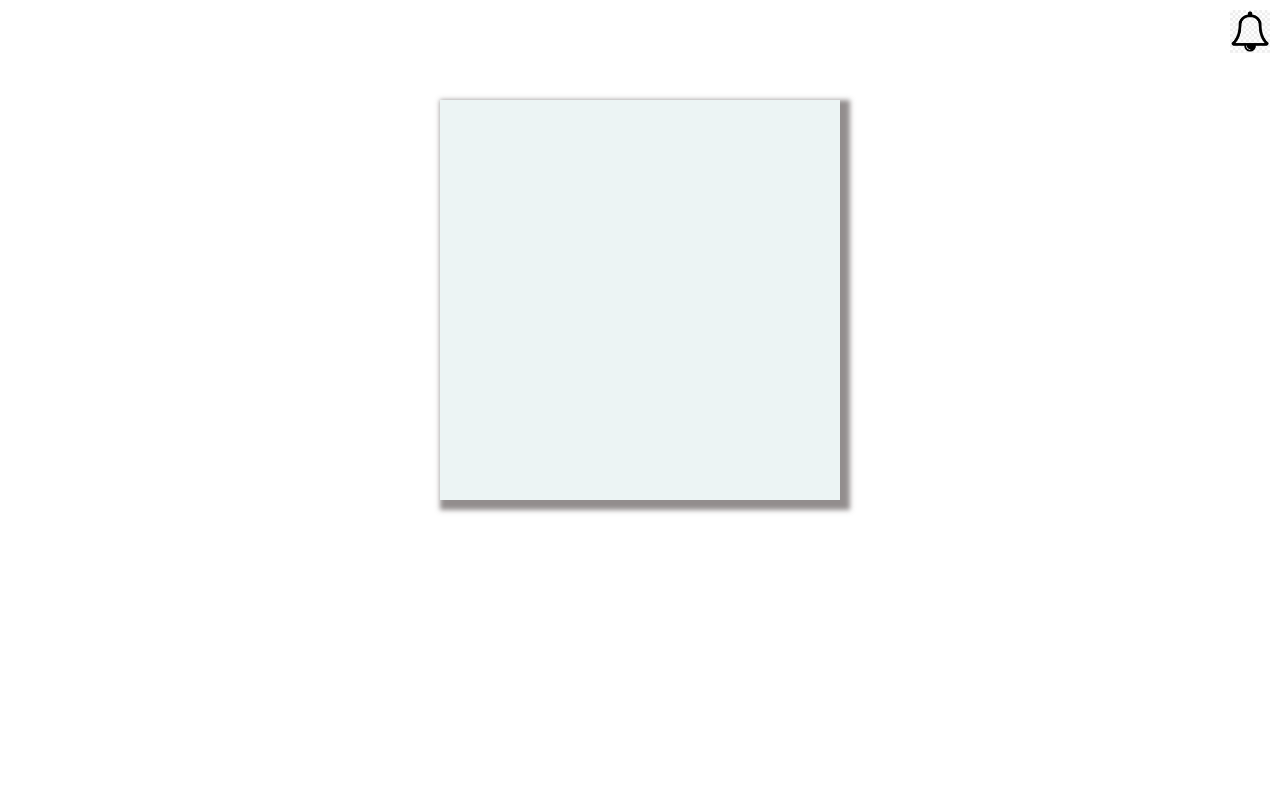
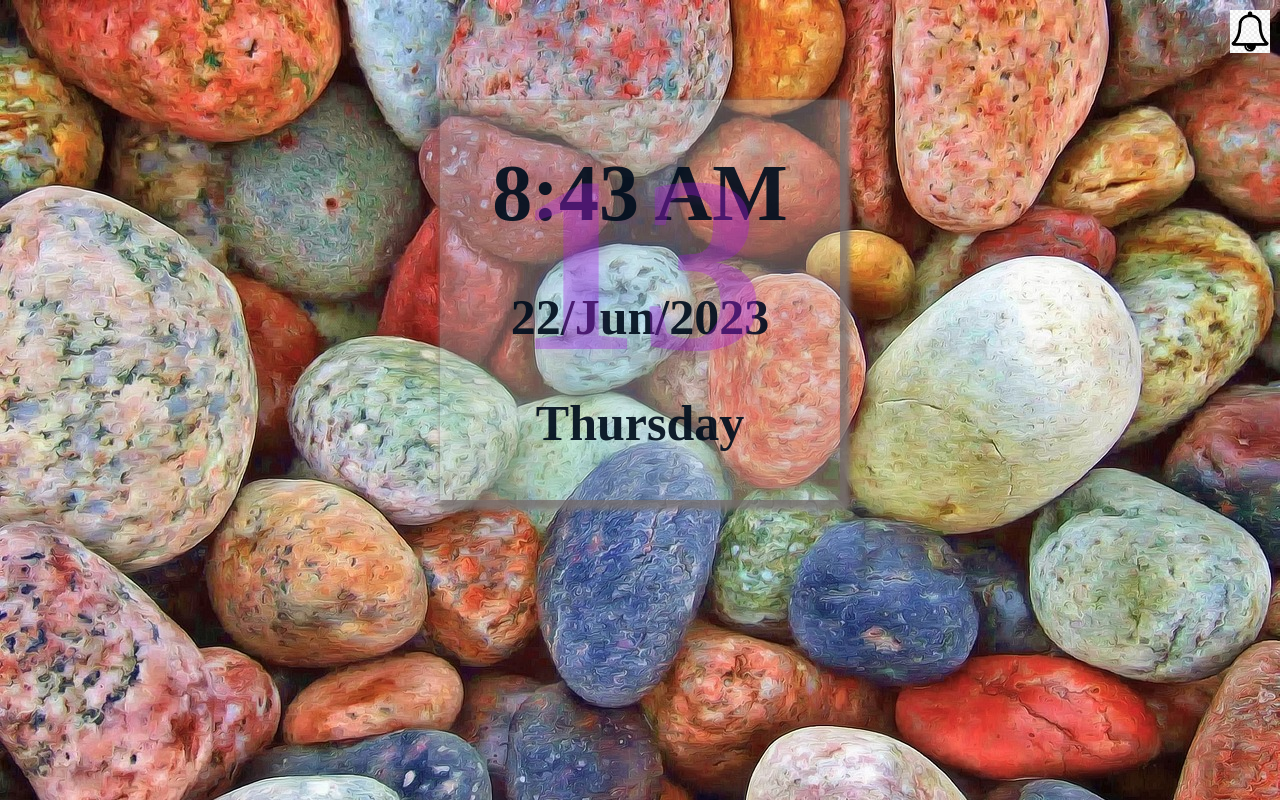
Before and after one commit to BakkannagariPriyanka/DigitalClock, a plain HTML site: page index.html in a window 1280 px wide. Drawn offline with Linux system fonts and the light colour scheme; files whose address does not match are found by name.

Commit message:
Update index.html

```diff
--- a/index.html
+++ b/index.html
@@ -4,7 +4,7 @@
     <meta charset="UTF-8">
     <meta name="viewport" content="width=device-width, initial-scale=1.0">
     <title>Document</title>
-    <script src="./DigitalClock.js" defer></script>
+    <script src="./index.js" defer></script>
     <link rel="stylesheet" href="./DigitalClock.css">
 </head>
 <body>
```
